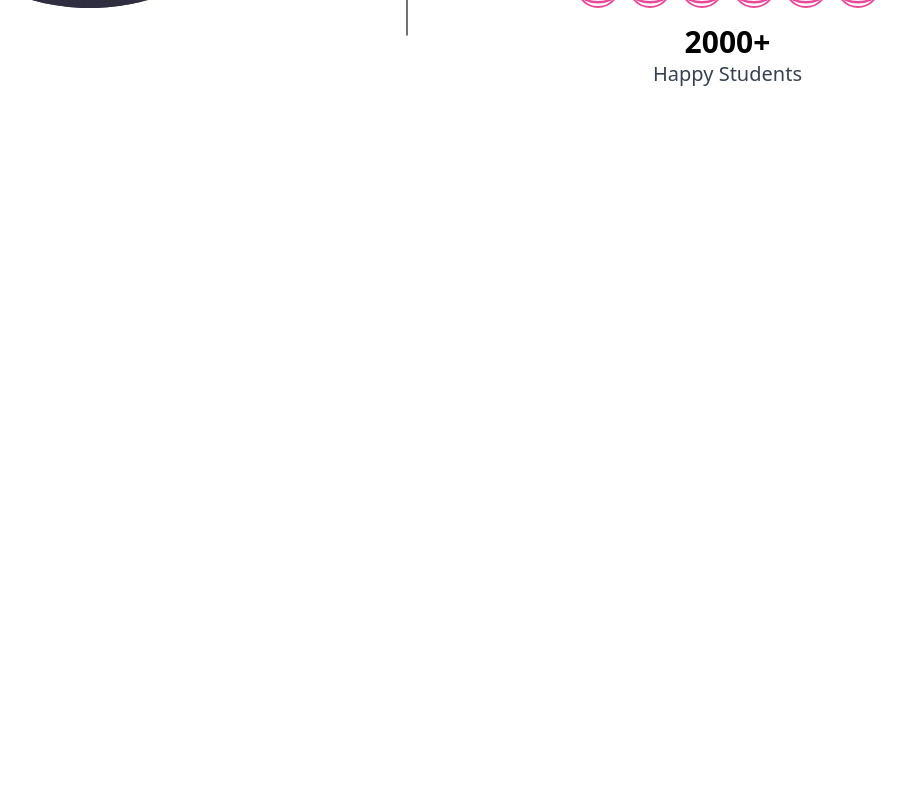
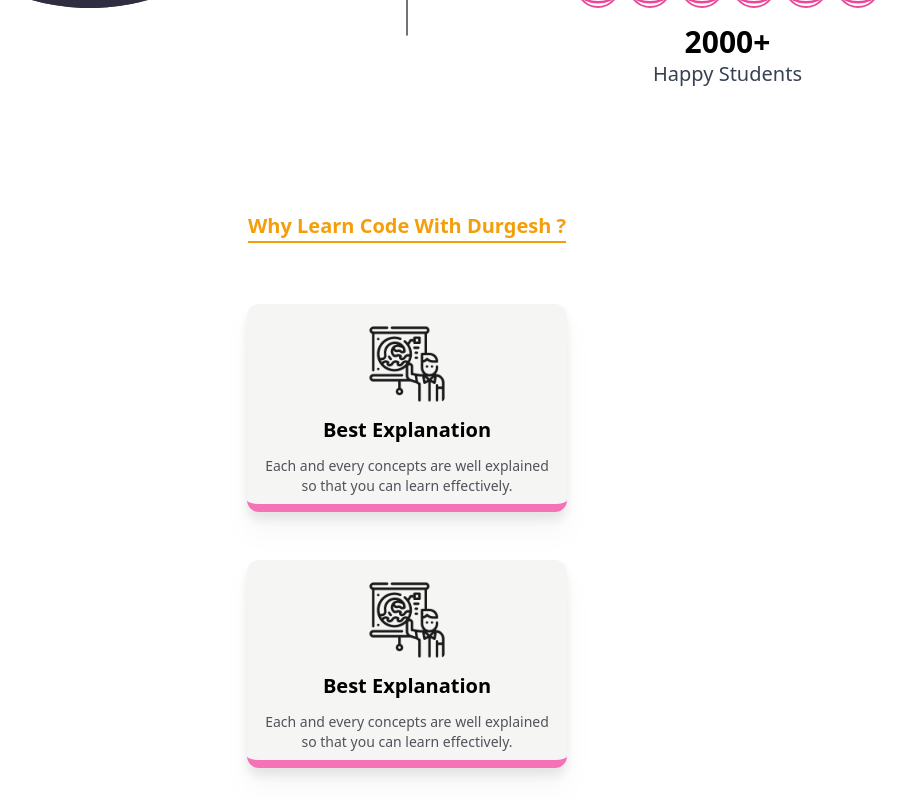
Before and after one commit to Kavish11402/lcwd_new_site, a Next.js app: page / in a window 1280 px wide. Shown: the part 660-1460 px from the top of the page, without its empty margins (233-1139 px from the left). Before the commit the page ends 800 px from the top, so only its background shows below. Built offline with nearby package versions, Linux system fonts and the light colour scheme.

Commit message:
things changed again

```diff
--- a/src/Components/HomePageComponent/HomePage.js
+++ b/src/Components/HomePageComponent/HomePage.js
@@ -1,16 +1,12 @@
 import TopBanner from "@/Components/HomePageComponent/TopBanner";
-import Top4LatestVideo from "@/Components/HomePageComponent/Top4LatestVideo";
 import WhyLCWD from "@/Components/HomePageComponent/WhyLCWD";
-import FreeCourses from "@/Components/HomePageComponent/FreeCourses";
-import YoutubeCount from "@/Components/HomePageComponent/YoutubeCount";
-import LCWDStrategy from "@/Components/HomePageComponent/LCWDStrategy";
 
 export default function HomePage()
 {
   return(
       <>
           <TopBanner/>
-          {/*<WhyLCWD/>
+          <WhyLCWD/>
           {/*<Top4LatestVideo/>
           {/*<YoutubeCount/>
           {/*<FreeCourses/>
--- a/src/Components/HomePageComponent/SingleReuseableComponents/ExplanationCard.js
+++ b/src/Components/HomePageComponent/SingleReuseableComponents/ExplanationCard.js
@@ -3,14 +3,22 @@ import Image from "next/image";
 export default function ExplanationCard({ icon , title , description })
 {
   return(
-      <div className={"w-[28rem] flex flex-col justify-center py-4 rounded-xl border-b-secondary-medium border-b-8 drop-shadow-xl bg-stone-50"} >
+      <div className={"w-[20rem] flex flex-col justify-center py-2 rounded-xl border-b-secondary-medium border-b-8 drop-shadow-xl bg-stone-100"} >
+
         <div className={"w-fit mt-3 mx-auto"}>
-          <Image className={"w-28 rounded-xl"} src={icon} alt={"Video Image"} />
+          <Image className={"w-20 rounded-xl"} src={icon} alt={"Video Image"} />
         </div>
-        <div className={"text-center w-72 mt-5 font-bold text-3xl mx-auto"}>
+
+
+
+        <div className={"text-center w-full mt-3 font-bold text-xl"}>
           {title}
         </div>
-        <div className={"px-3 text-center min-h-fit max-h-[5.6rem] line-clamp-3 text-zinc-600 text-lg mt-4 mx-auto"}>
+
+
+
+
+        <div className={"px-3 text-center min-h-fit max-h-[5.6rem] line-clamp-3 text-zinc-600 text-sm mt-3 mx-auto"}>
           {description}
         </div>
       </div>
--- a/src/Components/HomePageComponent/WhyLCWD.js
+++ b/src/Components/HomePageComponent/WhyLCWD.js
@@ -7,12 +7,14 @@ export default function WhyLCWD()
   return(
       <div className={"flex flex-col justify-center py-20"}>
 
-          <h1 className={"text-center text-5xl font-bold underline underline-offset-8 text-primary-dark mb-24"}> Why Learn Code With Durgesh ? </h1>
+          <h1 className={" text-center text-xl font-bold underline underline-offset-8 text-primary-dark mb-16"}> Why Learn Code With Durgesh ? </h1>
 
-          <div className={"w-fit grid grid-cols-3 gap-24 mx-auto"}>
+          <div className={"w-fit grid grid-cols-1 gap-12 mx-auto"}>
+
               <ExplanationCard icon={cardIcon} title={"Best Explanation"} description={"Each and every concepts are well explained so that you can learn effectively."}/>
               <ExplanationCard icon={cardIcon} title={"Best Explanation"} description={"Each and every concepts are well explained so that you can learn effectively."}/>
               <ExplanationCard icon={cardIcon} title={"Best Explanation"} description={"Each and every concepts are well explained so that you can learn effectively."}/>
+
           </div>
       </div>
   );
```
